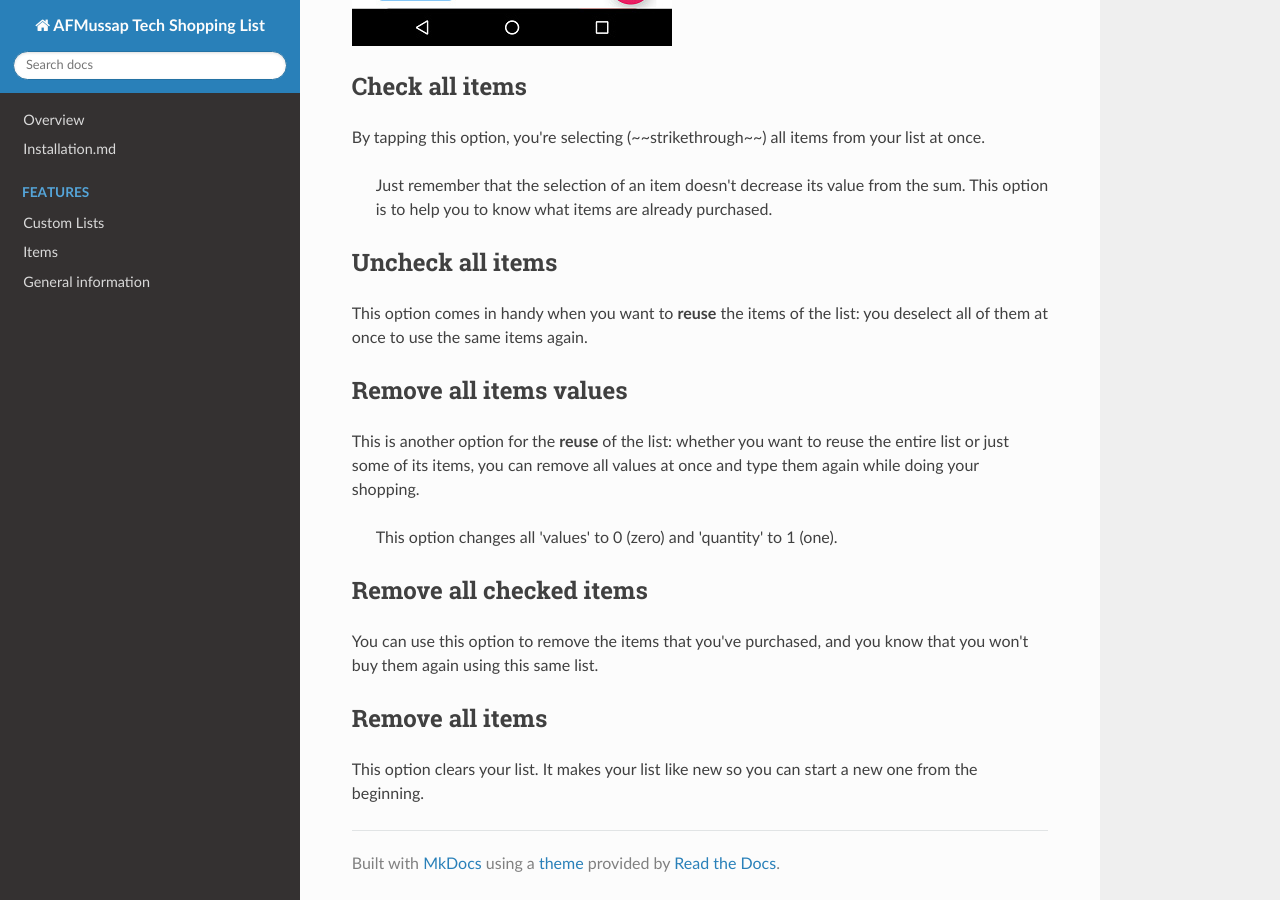
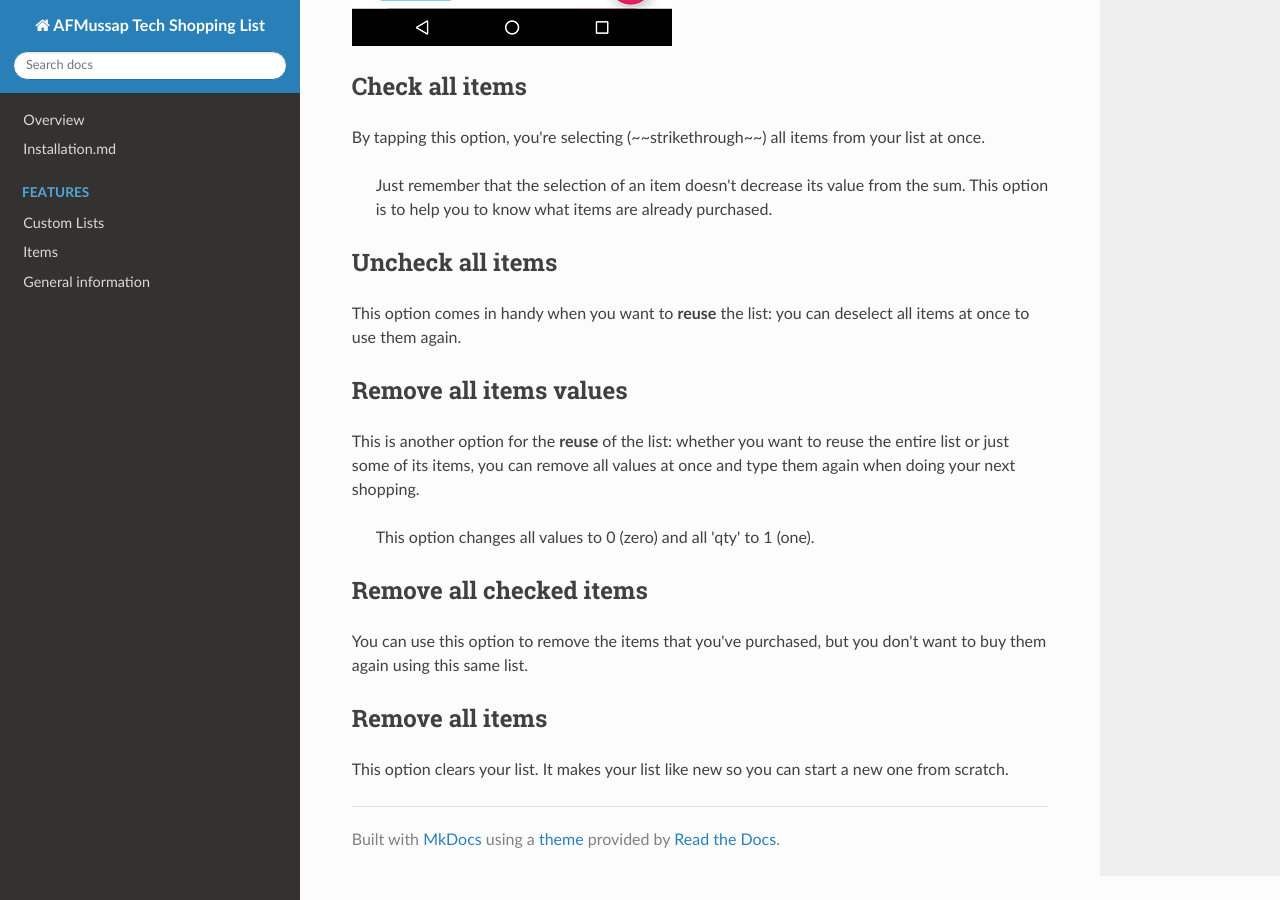
Before and after one commit to andreamussap/AFMussap-Tech-Shopping-List, an MkDocs documentation site: the page built from docs/menu_options.md, in a window 1280 px wide and 900 px high, scrolled down 874 px. Built offline with MkDocs 1.6.1, drawn with Linux system fonts in a browser that asks for light colours; nearby versions of some CDN libraries; old or Windows-style settings are respelled for this version of MkDocs; some of the changed text lies outside the part shown.

Commit message:
Update menu_options.md

```diff
--- a/docs/menu_options.md
+++ b/docs/menu_options.md
@@ -19,18 +19,18 @@ By tapping this option, you're selecting (~~strikethrough~~) all items from your
 
 ## Uncheck all items
 
-This option comes in handy when you want to **reuse** the items of the list: you deselect all of them at once to use the same items again.
+This option comes in handy when you want to **reuse** the list: you can deselect all items at once to use them again.
 
 ## Remove all items values
 
-This is another option for the **reuse** of the list: whether you want to reuse the entire list or just some of its items, you can remove all values at once and type them again while doing your shopping.
+This is another option for the **reuse** of the list: whether you want to reuse the entire list or just some of its items, you can remove all values at once and type them again when doing your next shopping.
 
-> This option changes all 'values' to 0 (zero) and 'quantity' to 1 (one).
+> This option changes all values to 0 (zero) and all 'qty' to 1 (one).
 
 ## Remove all checked items
 
-You can use this option to remove the items that you've purchased, and you know that you won't buy them again using this same list.
+You can use this option to remove the items that you've purchased, but you don't want to buy them again using this same list.
 
 ## Remove all items
 
-This option clears your list. It makes your list like new so you can start a new one from the beginning.
+This option clears your list. It makes your list like new so you can start a new one from scratch.
```
Also changed, not shown: other parts of docs/menu_options.md (+1 -1 lines).
